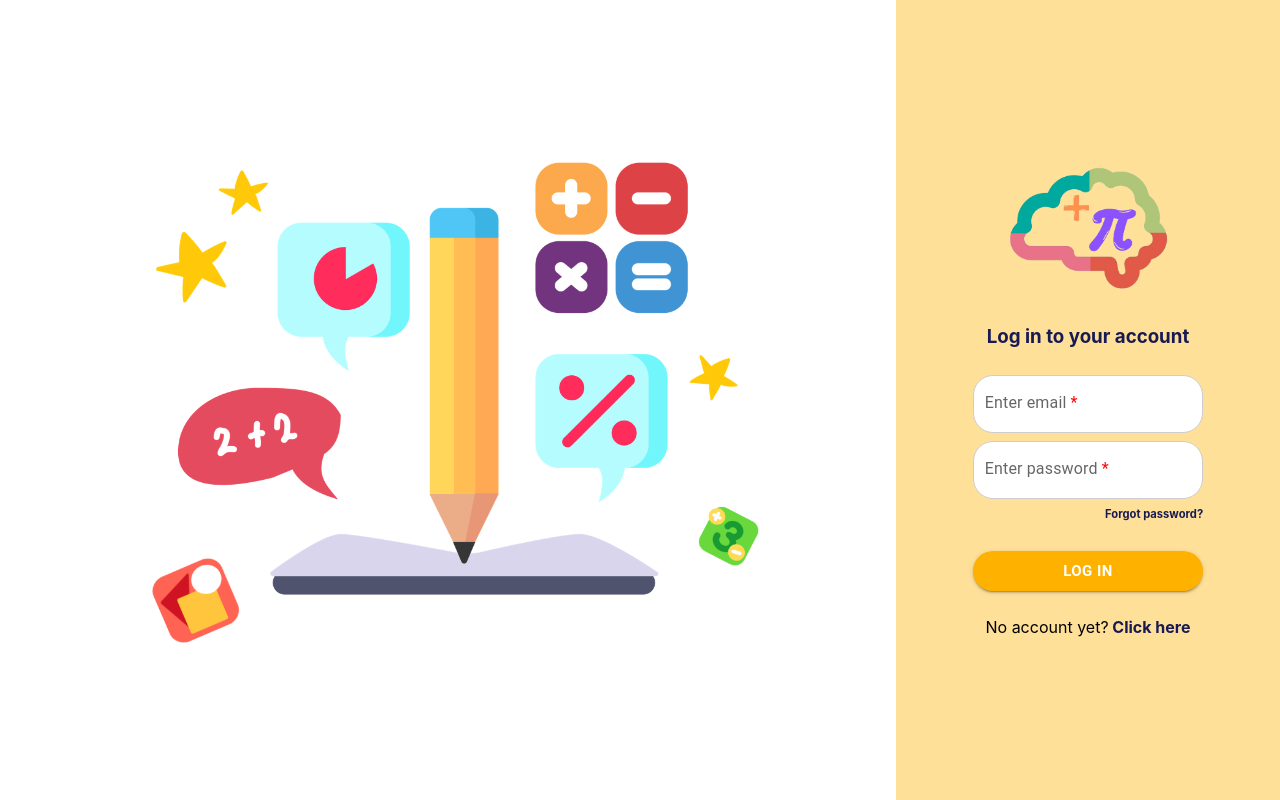
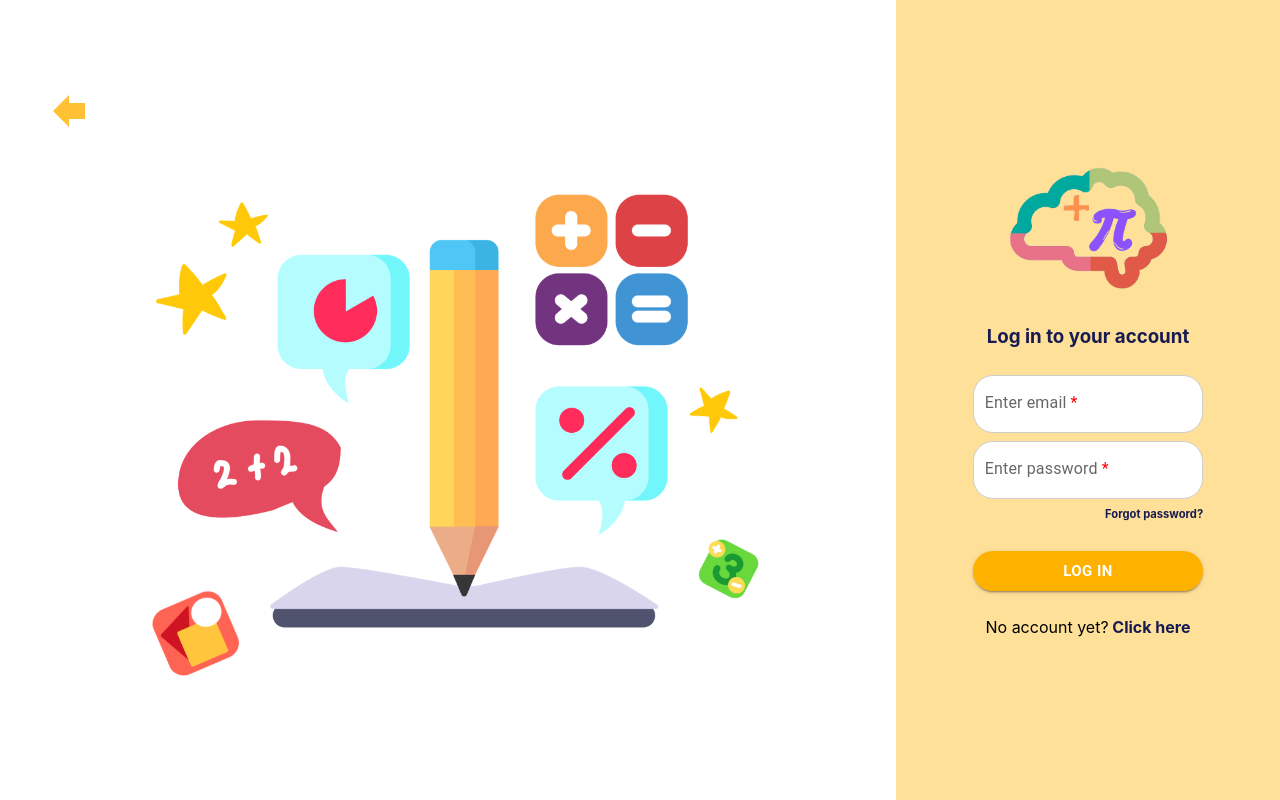
Before and after one commit to 8maaan/MathMinds, a React (Create React App) app in the folder client/: page /login in a window 1280 px wide. Built offline with nearby package versions, Linux system fonts and the light colour scheme; no server answers.

Commit message:
Add back button for both login/register pages
> Changed width from vw to % for both login/register css

```diff
--- a/client/src/Pages/LoginPage.js
+++ b/client/src/Pages/LoginPage.js
@@ -6,6 +6,7 @@ import { UserAuth } from '../Context-and-routes/AuthContext';
 import loginBackground from '../Images/login-bg.png';
 import mathMindsLogo from '../Images/mathminds-logo.png';
 import ForgotPasswordModal from '../ReusableComponents/forgotPasswordModal';
+import ForwardIcon from '@mui/icons-material/Forward';
 
 export const txtFieldInputProps = {
     disableUnderline: true,
@@ -61,9 +62,16 @@ const LoginPage = () => {
         setModalOpen(false);
     };
 
+    const handleBackBtnClick = () =>{
+        navigateTo('/');
+    }
+
     return (
         <div className='Login'>
             <div className='login-left-side'>
+                <div className='login-back-btn'>
+                    <ForwardIcon className='login-back-icon' onClick={handleBackBtnClick}/>
+                </div>
                 <div className='login-bg-container'>
                     <img src={loginBackground} alt='bg'/>
                 </div>
--- a/client/src/Pages/RegisterPage.js
+++ b/client/src/Pages/RegisterPage.js
@@ -7,6 +7,7 @@ import { useNavigate } from 'react-router-dom'
 import { txtFieldInputProps } from './LoginPage'
 import { UserAuth } from '../Context-and-routes/AuthContext'
 import { isPasswordValid, isEmailValid, isPasswordMatch} from '../ReusableComponents/txtFieldValidations';
+import ForwardIcon from '@mui/icons-material/Forward';
 
 const RegisterTxtField = ({name, label, type, value, onChange, error, helperText}) =>{
     return(
@@ -94,8 +95,6 @@ const RegisterPage = () => {
     const { createUser } = UserAuth();
     const navigateTo = useNavigate();
 
-    console.log(userError);
-
     const handleSubmit = async (event) =>{
         event.preventDefault();
 
@@ -114,10 +113,16 @@ const RegisterPage = () => {
         }
     }
 
+    const handleBackBtnClick = () =>{
+        navigateTo('/');
+    }
 
     return (
         <div className='register'>
             <div className='register-left-side'>
+                <div className='register-back-btn'>
+                    <ForwardIcon className='register-back-icon' onClick={handleBackBtnClick}/>
+                </div>
                 <div className='register-bg-container'>
                     <img src={registerBackground} alt='bg'/>
                 </div>
--- a/client/src/PagesCSS/LoginPage.css
+++ b/client/src/PagesCSS/LoginPage.css
@@ -7,19 +7,21 @@
 
 .login-left-side{
     display: flex;
+    flex-direction: column;
     justify-content: center;
     align-items: center;
-    min-width: 70vw;
+    min-width: 70%;
     min-height: 100vh;
-    /* border: solid black 1px;   */
+    /* border: solid black 1px; */
 }
+
 
 .login-right-side{
     display: flex;
     flex-direction: column;
     justify-content: center;
     align-items: center;
-    min-width: 30vw;
+    min-width: 30%;
     min-height: 100vh;
     /* border: solid black 1px; */
     background-color: rgba(255, 177, 0, 0.4);
@@ -53,6 +55,7 @@
     /* border: solid black 1px; */
     min-height: 70vh;
     width: 70%;
+    margin-top: 1.5%;
 }
 
 .login-bg-container img{
@@ -84,33 +87,57 @@
     border-bottom-style: solid;
 }
 
+.login-back-btn{
+    margin: 0 auto;
+    width: 90%;
+    text-align: left;
+    /* border: solid black 1px; */
+}
+
+.login-back-btn .MuiSvgIcon-root {
+    color: rgba(255, 177, 0, 0.8);
+    font-size: 3rem;
+    transform: rotate(180deg);
+    transition: transform 0.3s ease-in-out;
+}
+
+.login-back-icon:hover {
+    cursor: pointer;
+    transform: rotate(180deg) scale(1.2);
+}
+
+
 
 @media (max-width: 1024px){
     .login-right-side{
-        min-width: 35vw;
+        min-width: 35%;
     }
 
     .login-left-side{
-        min-width: 65vw;
+        min-width: 65%;
     }
 
 }
 
 @media (max-width: 768px){
     .login-right-side{
-        min-width: 40vw;
+        min-width: 40%;
 
     }
 
     .login-left-side{
-        min-width: 60vw;
+        min-width: 60%;
+    }
+
+    .back-btn .MuiSvgIcon-root {
+        font-size: 2rem;
     }
 
 }
 
 @media (max-width: 600px){
     .login-right-side{
-        min-width: 100vw;
+        min-width: 100%;
         background-color: rgba(255, 177, 0, 0.4);
     }
 
--- a/client/src/PagesCSS/RegisterPage.css
+++ b/client/src/PagesCSS/RegisterPage.css
@@ -7,9 +7,10 @@
 
 .register-left-side{
     display: flex;
+    flex-direction: column;
     justify-content: center;
     align-items: center;
-    min-width: 70vw;
+    min-width: 70%;
     min-height: 100vh;
     background-color: rgba(255, 177, 0, 0.4);
     /* border: solid black 1px; */
@@ -21,7 +22,7 @@
     flex-direction: column;
     justify-content: center;
     align-items: center;
-    min-width: 30vw;
+    min-width: 30%;
     min-height: 100vh;
     /* border: solid black 1px; */
 }
@@ -52,8 +53,8 @@
     justify-content: center;
     align-items: center;
     /* border: solid black 1px; */
-    min-height: 100vh;
-    width: 93%;
+    min-height: 80vh;
+    width: 80%;
     /* background-image: url("../Images/register-bg.png");
     background-size: cover; */
 }
@@ -63,32 +64,51 @@
     max-height: 100%;
 }
 
+.register-back-btn{
+    margin: 0 auto;
+    width: 90%;
+    text-align: left;
+    /* border: solid black 1px; */
+}
+
+.register-back-btn .MuiSvgIcon-root {
+    color: #181A52;
+    font-size: 3rem;
+    transform: rotate(180deg);
+    transition: transform 0.3s ease-in-out;
+}
+
+.register-back-icon:hover {
+    cursor: pointer;
+    transform: rotate(180deg) scale(1.2);
+}
+
 @media (max-width: 1024px){
     .register-right-side{
-        min-width: 35vw;
+        min-width: 35%;
     }
 
     .register-left-side{
-        min-width: 65vw;
+        min-width: 65%;
     }
 
 }
 
 @media (max-width: 768px){
     .register-right-side{
-        min-width: 40vw;
+        min-width: 40%;
 
     }
 
     .register-left-side{
-        min-width: 60vw;
+        min-width: 60%;
     }
 
 }
 
 @media (max-width: 600px){
     .register-right-side{
-        min-width: 100vw;
+        min-width: 100%;
         background-color: rgba(255, 177, 0, 0.4);
     }
 
```
